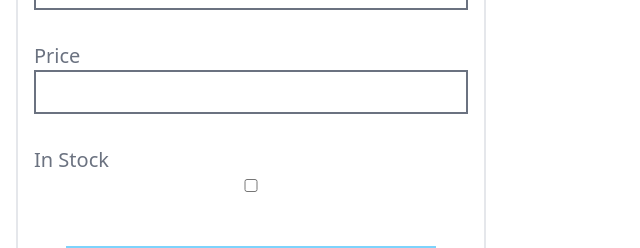
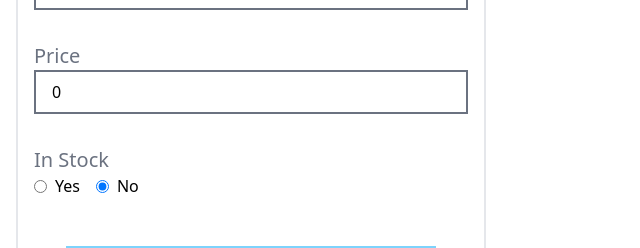
Before and after one commit to AbhinavSivanandhan/commerce-cove, a React (Vite) app in the folder frontend/: page /products/create in a window 1280 px wide. Shown: the part 420-668 px from the top of the page, without its empty margins (0-640 px from the left). Built offline with nearby package versions, Linux system fonts and the light colour scheme; sample sign-in values are in the browser's storage.

Commit message:
Create Product refactor+radio button

```diff
--- a/frontend/src/pages/CreateProduct.jsx
+++ b/frontend/src/pages/CreateProduct.jsx
@@ -6,33 +6,29 @@ import Spinner from '../components/Spinner'
 import { toast } from 'react-toastify';
 
 const CreateProduct = () => {
-  const [description, setDesc] = useState('');
-  const [seller_id, setSid] = useState('');
-  const [companyname, setCompanyname] = useState('');
-  const [price, setPrice] = useState('');
-  const [instock, setInstock] = useState(false);
+  const [product, setProduct] = useState({
+    description: '',
+    price: 0,
+    instock: false,
+    seller_id: '',
+    companyname: ''
+  });
   const [loading, setLoading] = useState(false);
   const navigate = useNavigate();
 
+  const handleInputChange = (e) => {
+    const { name, value, type, checked } = e.target;
+    setProduct(prevState => ({
+      ...prevState,
+      [name]: type === 'checkbox' ? checked : type === 'radio' ? value === 'true' : type === 'number' ? parseFloat(value) : value
+    }));
+  }
+
   const handleSaveProduct = () => {
-    const data = {
-      description,
-      seller_id,
-      companyname,
-      price,
-      instock
-    };
     setLoading(true);
     const token = localStorage.getItem('token');
-    console.log(data);
-    console.log(token);
-    console.log('price');
-
-    console.log(price);
-    console.log(typeof price);
-    console.log('so now you knw');
     axios
-      .post('http://localhost:5000/api/v1/products', data, {
+      .post('http://localhost:5000/api/v1/products', product, {
         headers: {
           Authorization: `Bearer ${token}`
         }
@@ -59,36 +55,40 @@ const CreateProduct = () => {
           <div className='my-4'>
             <label className='text-xl mr-4 text-gray-500'>Seller-Id</label>
             <input
+              name='seller_id'
               type='number'
-              value={seller_id}
-              onChange={(e)=>setSid(e.target.value)}
+              value={product.seller_id}
+              onChange={handleInputChange}
               className='border-2 border-gray-500 px-4 py-2 w-full'
             />
           </div>
           <div className='my-4'>
             <label className='text-xl mr-4 text-gray-500'>description</label>
             <input
+              name='description'
               type='text'
-              value={description}
-              onChange={(e)=>setDesc(e.target.value)}
+              value={product.description}
+              onChange={handleInputChange}
               className='border-2 border-gray-500 px-4 py-2 w-full'
             />
           </div>
           <div className='my-4'>
             <label className='text-xl mr-4 text-gray-500'>Company Name</label>
             <input
+              name='companyname'
               type='text'
-              value={companyname}
-              onChange={(e)=>setCompanyname(e.target.value)}
+              value={product.companyname}
+              onChange={handleInputChange}
               className='border-2 border-gray-500 px-4 py-2 w-full'
             />
           </div>
           <div className='my-4'>
             <label className='text-xl mr-4 text-gray-500'>Price</label>
             <input
+              name='price'
               type='number'
-              value={price}
-              onChange={(e)=>setPrice(parseFloat(e.target.value) || 0)}
+              value={product.price}
+              onChange={(e)=> handleInputChange({...e, value: parseFloat(e.target.value) || 0 })}
               className='border-2 border-gray-500 px-4 py-2 w-full'
               min='0'
               step='0.1'
@@ -96,12 +96,26 @@ const CreateProduct = () => {
           </div>
           <div className='my-4'>
             <label className='text-xl mr-4 text-gray-500'>In Stock</label>
-            <input
-            type='checkbox'
-            checked={instock}
-            onChange={() => setInstock(!instock)}
-            className='border-2 border-gray-500 px-4 py-2 w-full'
-          />
+            <div className='flex items-center'>
+              <input
+                type='radio'
+                name='instock'
+                value='true'
+                checked={product.instock === true}
+                onChange={handleInputChange}
+                className='mr-2'
+              />
+              <label className='mr-4'>Yes</label>
+              <input
+                type='radio'
+                name='instock'
+                value='false'
+                checked={product.instock === false}
+                onChange={handleInputChange}
+                className='mr-2'
+                />
+                <label>No</label>
+            </div>
           </div>
           <button className='p-2 bg-sky-300 m-8' onClick={handleSaveProduct}>Save</button>
       </div>
```
